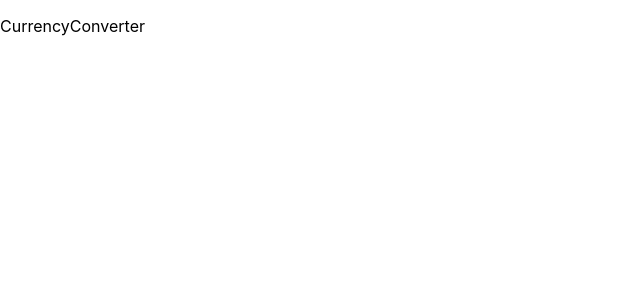
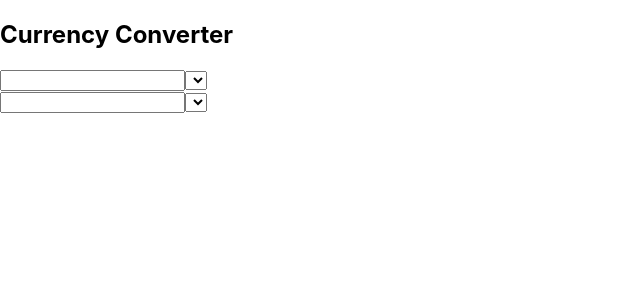
Before and after one commit to canvasandcode/currency-calculator, a React (Create React App) app: page / in a window 1280 px wide. Shown: the top 300 px of the page, without its empty margins (0-640 px from the left). Built offline with nearby package versions, Linux system fonts and the light colour scheme.

Commit message:
simple markup added to render

```diff
--- a/src/CurrencyConverter.js
+++ b/src/CurrencyConverter.js
@@ -37,7 +37,7 @@ class CurrencyConverter extends Component {
     if (amount === isNaN) {
       return;
     } else {
-      fetch(`https://api.exchangeratesapi.io/latest?base=${this.state.base}`) //fetch data
+      fetch(`https://api.exchangeratesapi.io/latest?base=${this.state.base}`) //fetch() data
         .then(res => res.json()) //return as json
         .then(data => {
           const result = (data.rates[this.state.convertTo] * amount).toFixed(2); //convert rate * input amount and allowing 2 decimal points
@@ -50,9 +50,28 @@ class CurrencyConverter extends Component {
 
   render() {
     return (
-      <div>
-        <p>CurrencyConverter</p>
-      </div>
+    <section>
+        <h2>Currency Converter</h2>
+        <div class="flex">
+        <form>
+            <input/>
+            <select>
+                <option>
+
+                </option>
+            </select>
+        </form>
+
+        <form>
+            <input/>
+            <select>
+                <option>
+
+                </option>
+            </select>
+        </form>
+        </div>
+    </section>
     );
   }
 }
```
